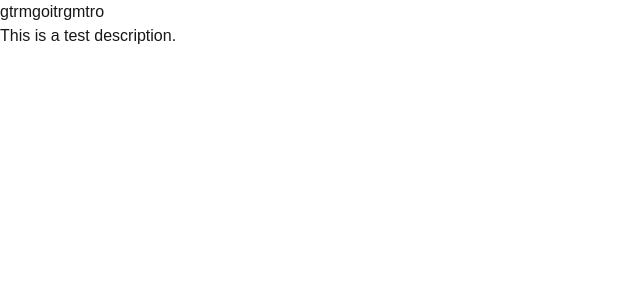
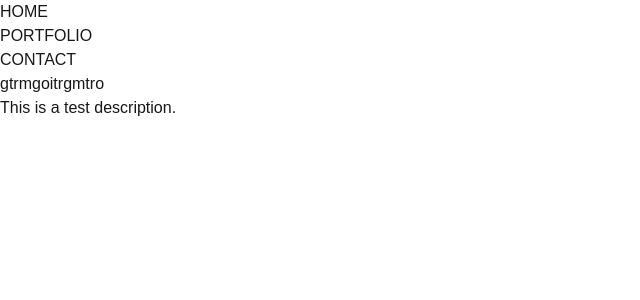
Before and after one commit to martinmilenkvski/port, a Next.js app in the folder portfolio-site/: page / in a window 1280 px wide. Shown: the top 300 px of the page, without its empty margins (0-640 px from the left). Built offline with nearby package versions, Linux system fonts and the light colour scheme.

Commit message:
Nav bar added

```diff
--- /dev/null
+++ b/portfolio-site/src/app/components/NavBar.tsx
@@ -0,0 +1,15 @@
+interface NavigationBarProps {}
+
+function NavigationBar(props: NavigationBarProps) {
+  return (
+    <nav className="flex justify-between items-center p-4">
+      <ul className="flex gap-4 justify-between">
+        <li>HOME</li>
+        <li>PORTFOLIO</li>
+        <li>CONTACT</li>
+      </ul>
+    </nav>
+  );
+}
+
+export default NavigationBar;
--- a/portfolio-site/src/app/page.tsx
+++ b/portfolio-site/src/app/page.tsx
@@ -1,9 +1,12 @@
 import React from "react";
 import Test from "./components/Test";
+import NavigationBar from "./components/NavBar";
 
 function Home() {
   return (
     <div>
+
+      <NavigationBar />
       <Test name="gtrmgoitrgmtro" description="This is a test description." />
     </div>
   );
```
Also changed, not shown: portfolio-site/src/app/components/Test.tsx (line endings or trailing spaces).
